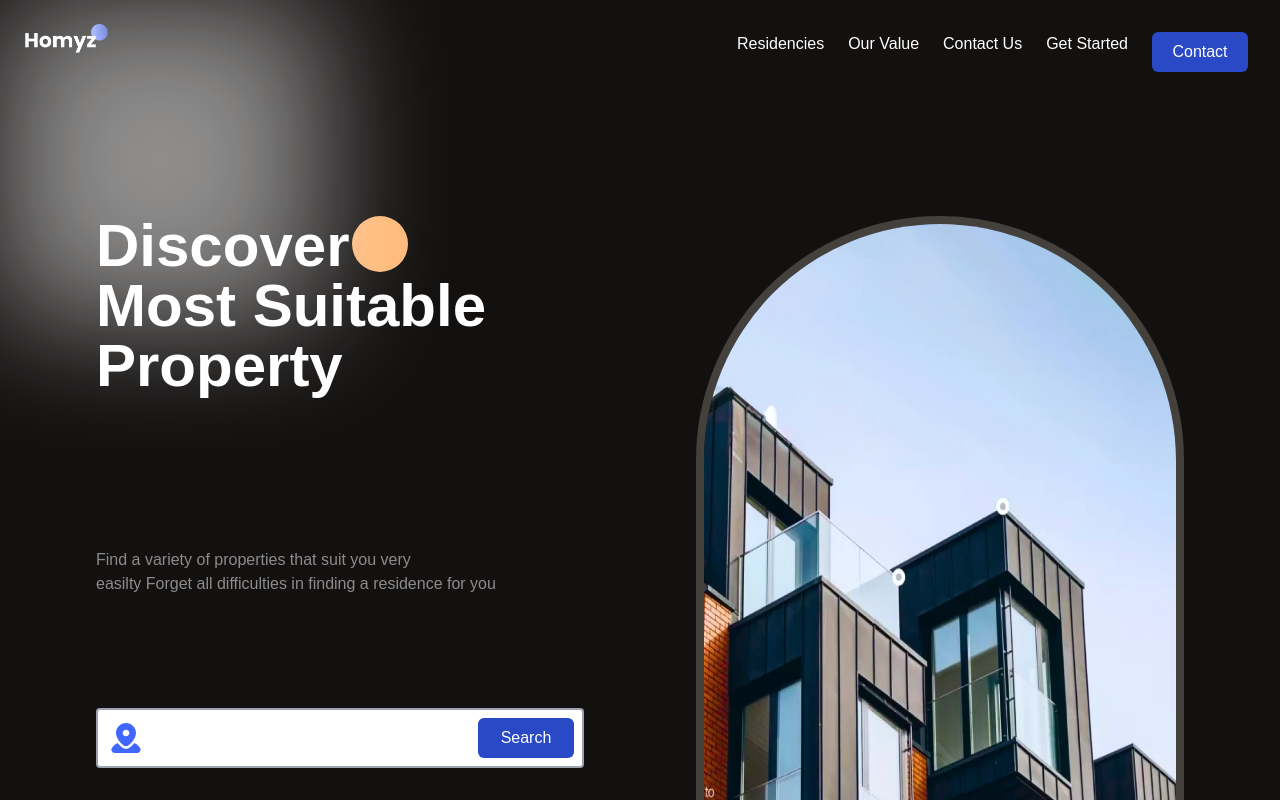
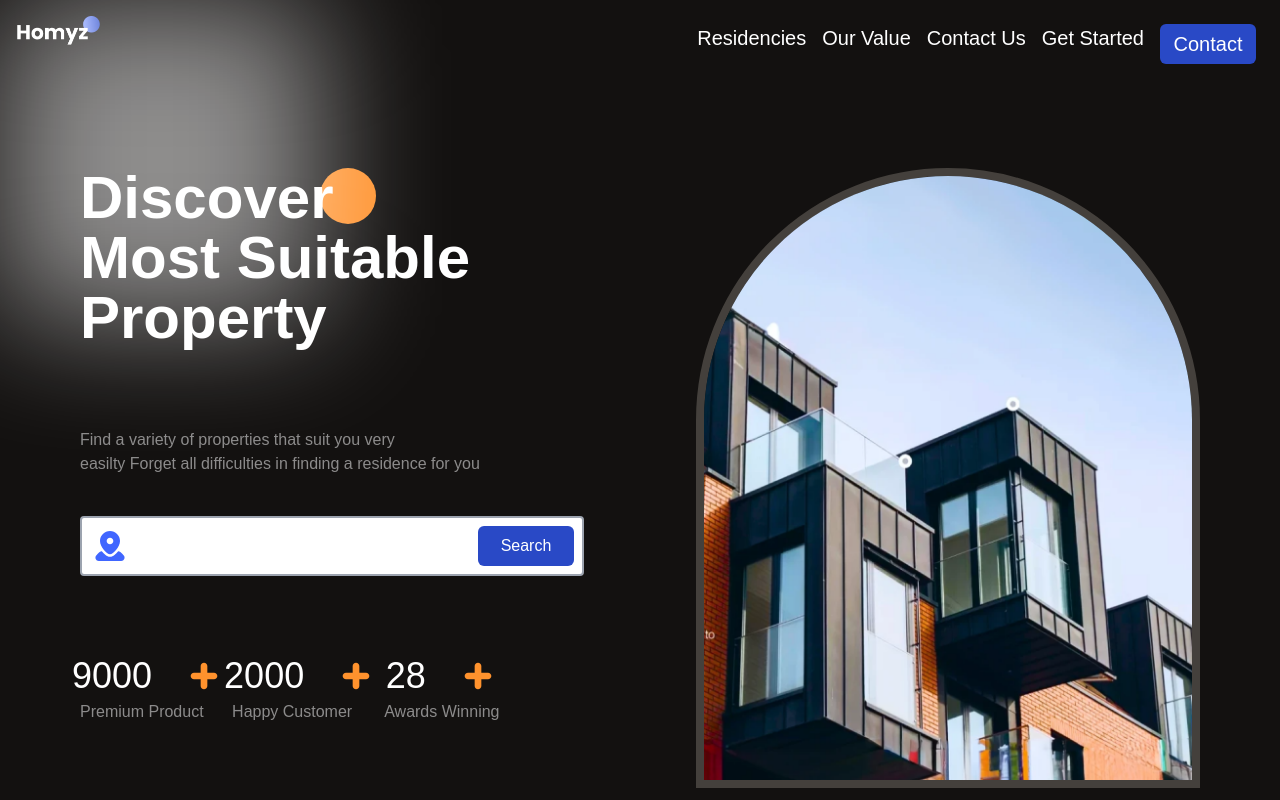
Before and after one commit to Code-Coterie-Team/home-landing-page, a React (Vite) app: page / in a window 1280 px wide. Shown: the top 800 px of the page. Built offline with nearby package versions, Linux system fonts and the light colour scheme; no server answers; a web font is replaced by a local one.

Commit message:
style in mount

```diff
--- a/src/App.tsx
+++ b/src/App.tsx
@@ -32,7 +32,7 @@ function App() {
         <Wraper />
 
       </div>
-        <div className='p-12 flex flex-col gap-10'>
+        <div className='p-12 flex flex-col gap-12'>
 
 
         <Company />
--- a/src/component/Contact.tsx
+++ b/src/component/Contact.tsx
@@ -8,7 +8,7 @@ const Contact=()=>{
                 <p className="text-pureorange text-xl font-semibold">Our Contact Us</p>
                 <p className="text-fontblucolor text-4xl font-semibold">Easy to contact us</p>
                 <span className="text-fontcolor text-base">We always ready to help by providijng the best services for you. <br />
-                 We beleive a good blace to live can make your life better</span>
+                We beleive a good blace to live can make your life better</span>
                 <div className="grid grid-cols-1 md:grid-cols-2 gap-4" >
                     <ContactWay item="./src/assets/phone.svg" name='Call'/>
                     <ContactWay item ="./src/assets/chat.svg" name='Chat' />
--- a/src/component/Data.tsx
+++ b/src/component/Data.tsx
@@ -1,14 +1,37 @@
-import React, { useDebugValue } from "react"
-
+import React, { useDebugValue, useState } from "react"
+import { useEffect } from "react"
 interface DataProps{
     count:number,
     subject:string,
 }
 const Data : React.FC<DataProps>=({count,subject})=>{
+    const [counter,setCounter]=useState(count);
+    useEffect(()=>{
+      if(count=== 8800 && counter< 9000){
+
+
+        const timer=setTimeout(()=>{
+            setCounter((prevcount)=>prevcount+1);
+        },10);
+        return () => clearTimeout(timer);
+        }
+        else if(count===1900  && counter< 2000){
+            const timer=setTimeout(()=>{
+                setCounter((prevcount)=>prevcount+1)
+            },10)
+            return ()=>clearTimeout(timer)
+        }else if(count===25 && counter<28) {
+            const timer=setTimeout(()=>{
+                setCounter((prevcount)=>prevcount+1)
+            },10)
+            return ()=>clearTimeout(timer)
+        }
+
+    },[counter])
     return(
        <div className="flex flex-col gap-1 pt-10">
         <div className="flex gap-8 w-full justify-center">
-            <span className="text-white  text-2xl">{count}</span>
+            <span className="text-white  text-4xl">{counter}</span>
             <img src="./src/assets/plus.svg" alt="" />
         </div>
         <div className="w-full">
--- a/src/component/Footer.tsx
+++ b/src/component/Footer.tsx
@@ -2,24 +2,24 @@
 
 const Footer=()=>{
      return(
-        <div className=" grid grid-cols-1 md:grid-cols-2 md:justify-between  pt-10">
+        <div className=" grid grid-cols-1 align-middle md:grid-cols-2 md:justify-between  pt-10">
             <div className="flex flex-col gap-4">
                  <div className="flex justify-center md:justify-start"><img src="./src/assets/logo2.png" alt="" /></div>
                 <p className="text-fontcolor text-center md:text-left">Our vision is to make all people <br />
                     the best place to live for them.</p>
 
             </div>
-             <div className="flex flex-col  content-center gap-4">
-                <div className=" flex flex-col text-center md:justify-start  ">
+             <div className="flex flex-col d:content-start gap-4">
+                    <div className=" flex flex-col  ">
                      <p className="text-fontblucolor text-4xl  font-semibold">Information</p>
                      <span className="text-fontcolor">145 New York, FL 5467, USA</span>
                 </div>
-                 <div className="text-fontblucolor flex  font-semibold gap-4  text-left">
+               <div className="text-fontblucolor flex font-semibold gap-4 ">
                      <span>Property</span>
                      <span>Services</span>
                      <span>Product</span>
                      <span>About Us</span>
-                 </div>
+               </div>
             </div>
         </div>
      )
--- a/src/component/Header.tsx
+++ b/src/component/Header.tsx
@@ -11,11 +11,11 @@ interface IHeaderProps{
 
 const Header:React.FC<IHeaderProps>=({onNavigateResidencies,onNavigateContactUs,onNavigateGetStart,onNavigateOurValue})=>{
     return(
-        <div className=" h-[15%] bg-wrapercolor flex  justify-between w-full  content-center  p-6  sticky top-0 z-40">
+        <div className="  bg-wrapercolor flex  justify-between w-full  content-center  p-4  sticky top-0 z-40">
             <div className="flex justify-center h-12 pb-4  "><img src="./src/assets/logo.png" alt="" /></div>
-            <div className=" flex gap-2 md:gap-6 text-white  pb-4  ">
+            <div className=" flex  ">
 
-                <ul className=" bg-white rounded flex flex-col gap-6 text-black p-6 md:flex md:flex-row md:text-white md:bg-transparent md:p-2">
+                <ul className=" bg-white rounded flex flex-col gap-4 text-xl text-black p-6 md:flex md:flex-row md:text-white md:bg-transparent md:p-2">
                     <li><a href="#residencies" onClick={(e) => { e.preventDefault(); onNavigateResidencies(); }} > Residencies</a></li>
                     <li><a href="#value" onClick={(e) => { e.preventDefault(); onNavigateOurValue(); }}>Our Value</a></li>
                     <li><a href="#contact-us" onClick={(e) => { e.preventDefault(); onNavigateContactUs(); }}>Contact Us</a></li>
--- a/src/component/Layuot.tsx
+++ b/src/component/Layuot.tsx
@@ -2,10 +2,7 @@ import Header from "./Header"
 import Wraper from "./Wraper";
 import { useRef } from "react";
 const Layout=( props:any)=>{
-     const residenceRef=useRef<HTMLDivElement>(null);
-      const contactRef = useRef<HTMLDivElement>(null);
-      const valuRef = useRef<HTMLDivElement>(null);
-      const getstartRef = useRef<HTMLDivElement>(null);
+
 
     return(
 
--- a/src/component/Wraper.tsx
+++ b/src/component/Wraper.tsx
@@ -1,15 +1,34 @@
+import { useEffect, useState } from "react";
 import Button from "./Button";
 import Data from "./Data";
 
 
 const Wraper=()=>{
+    const [style,setStyle]=useState({
+        transform:"translateY(100%)",
+        transition:"transform 1s ease-in-out"
+
+    })
+    const[imageStyle,setImageStyle]=useState({
+        transform:"translateX(100%)",
+        transition:"transform 1s ease-in-out "
+    })
+    useEffect(() =>{
+        const timer=setTimeout(() => {
+            setStyle({ transform: "translateY(0%)", transition: "transform 1s ease-in-out"})
+            setImageStyle({ transform: "translateX(0%)", transition:"transform 1s ease-in-out"})
+        }, 100)
+        return () => clearTimeout(timer)
+
+
+},[])
     return(
-    <div className="h-2/6   bg-wrapercolor p-24 w-full  grid grid-cols-1  md:grid-cols-2  gap-28 z-10  relative">
-        <div className="flex flex-col gap-28 relative ">
+    <div className=" bg-wrapercolor p-20 w-full  grid grid-cols-1  md:grid-cols-2  gap-28 z-10  relative">
+        <div className="flex flex-col gap-10 relative ">
 
-                <h1 className="text-white text-6xl font-semibold ">Discover <br />Most Suitable <br />Property</h1>
-                <div className="w-14 h-14 rounded-full bg-gradient-to-tr  bg-lightorange
-                from-0% to-100% left-64 absolute  -z-10 "></div>
+                <h1 className="text-white text-6xl font-semibold   " style={style}>Discover <br />Most Suitable <br />Property</h1>
+                <div className=" size-14 rounded-full bg-gradient-to-tr  bg-pureorange
+                from-0% to-100% left-60 absolute  -z-10 "></div>
                 <div className="pt-10">
                     <span className="text-fontcolor">
                     Find a variety of properties that suit you very <br /> easilty
@@ -23,14 +42,14 @@ const Wraper=()=>{
                     <Button text="Search"/>
                 </div>
                 <div className="flex  gap-4">
-                    <Data count={9000} subject="Premium Product"/>
-                    <Data count={2000} subject="Happy Customer"/>
-                    <Data count={28} subject="Awards Winning"/>
+                    <Data count={8800} subject="Premium Product"/>
+                    <Data count={1900} subject="Happy Customer"/>
+                    <Data count={25} subject="Awards Winning"/>
                 </div>
 
 
         </div>
-        <div className="  rounded-t-full border-8 border-stone-700 ">
+        <div className=" h-full rounded-t-full border-8 border-stone-700 " style={imageStyle}>
             <img src="./src/assets/hero-image.png" className="w-full h-full rounded-t-full " alt="" />
         </div>
     </div>
```
